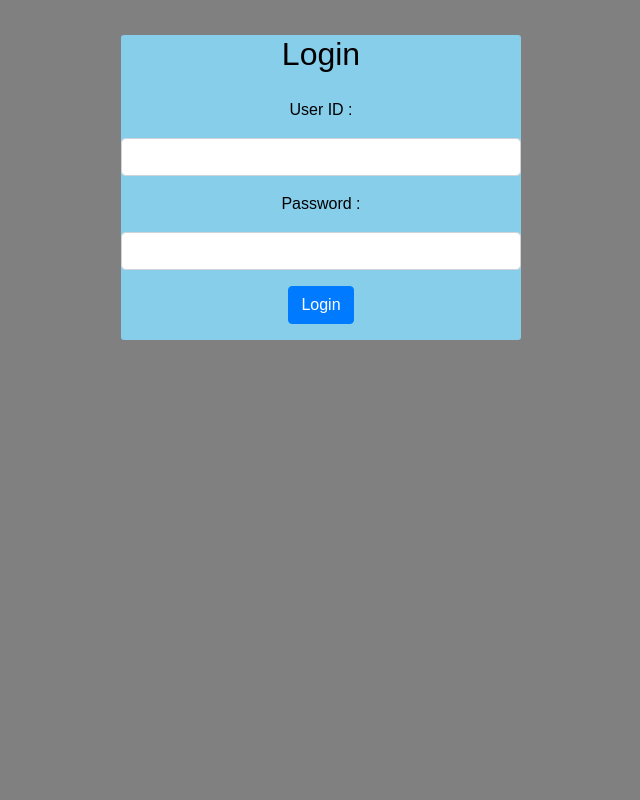
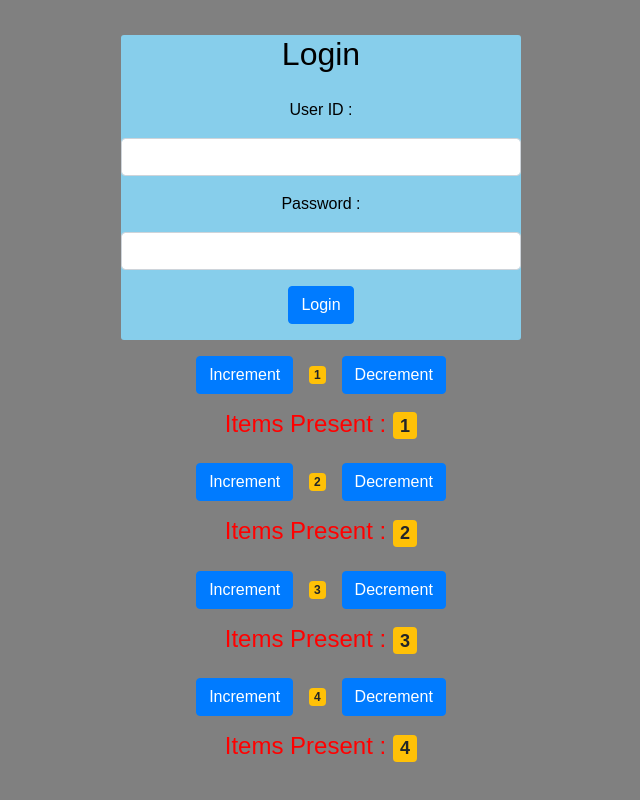
Before and after one commit to Devil-codes/AmberSoft, a React (Create React App) app: page / in a window 1280 px wide. Shown: the part 1579-2379 px from the top of the page, without its empty margins (319-959 px from the left). Before the commit the page ends 1967 px from the top, so only its background shows below. Built offline with nearby package versions, Linux system fonts and the light colour scheme.

Commit message:
minor changes

```diff
--- a/src/App.js
+++ b/src/App.js
@@ -13,6 +13,7 @@ import CurrencyConverter from "./Components/CurrencyConverter";
 import TempConverter from "./Components/TempConverter";
 import PassArgument from "./Components/PassArgument";
 import LoginPage from "./Components/LoginPage";
+import LiftingState from "./Components/LiftingState";
 
 export default function App() {
   return (
@@ -34,6 +35,7 @@ export default function App() {
       <br />
       <PassArgument />
       <LoginPage />
+      <LiftingState />
     </div>
   );
 }
--- a/src/Components/IncDec.jsx
+++ b/src/Components/IncDec.jsx
@@ -3,7 +3,7 @@ import React from "react";
 class IncDec extends React.Component {
   constructor(props) {
     super(props);
-    this.state = { count: 0 };
+    this.state = { count: props.value ?? 0 };
     this.incrementMethod = this.incrementMethod.bind(this);
     this.decrementMethod = this.decrementMethod.bind(this);
   }
--- /dev/null
+++ b/src/Components/LiftingState.jsx
@@ -0,0 +1,18 @@
+import React from "react";
+import IncDec from "./IncDec";
+class LiftingState extends React.Component {
+  state = {
+    counter: [
+      { id: 1, value: 1 },
+      { id: 1, value: 2 },
+      { id: 1, value: 3 },
+      { id: 1, value: 4 }
+    ]
+  };
+  render() {
+    return this.state.counter.map((counter) => (
+      <IncDec key={counter.id} value={counter.value} />
+    ));
+  }
+}
+export default LiftingState;
```
